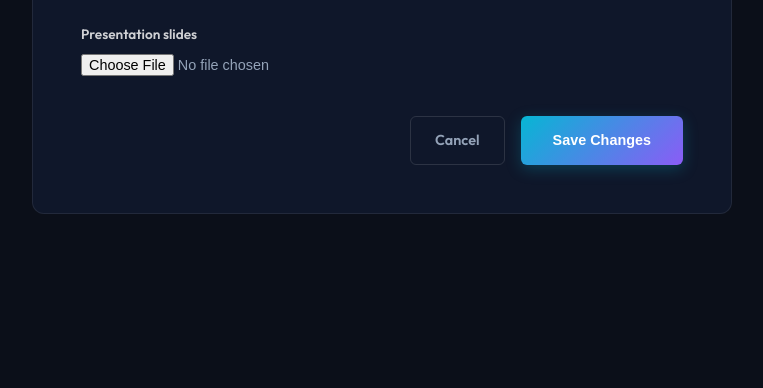
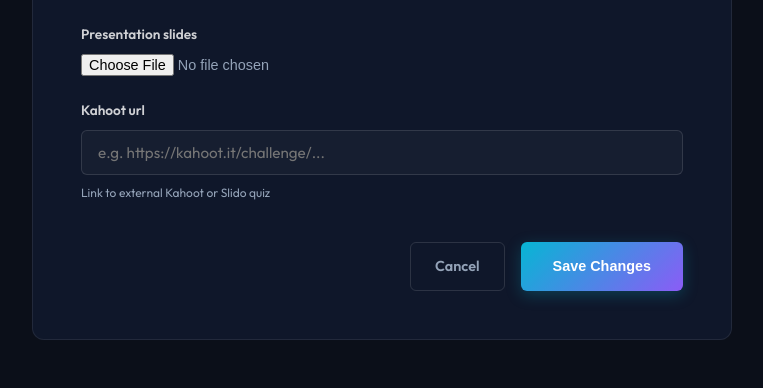
Before and after one commit to imasinde-sudo/gdsai-web, a Django app: page /dashboard/sessions/add/ in a window 1280 px wide. Shown: the part 1141-1529 px from the top of the page, without its empty margins (398-1161 px from the left). Before the commit the page ends 1355 px from the top, so only its background shows below. Run offline with Django 5.2, Linux system fonts and the light colour scheme; the visitor is signed in with stand-in values (Sample User, id 1); data that the repository does not hold is empty.

Commit message:
feat: add Heroku configuration and implement Kahoot link integration

```diff
--- a/core/core/settings.py
+++ b/core/core/settings.py
@@ -32,7 +32,7 @@ DEBUG = os.environ.get("DJANGO_DEBUG", "False").lower() in ("1", "true", "yes")
 
 ALLOWED_HOSTS = [
     h.strip()
-    for h in os.environ.get("DJANGO_ALLOWED_HOSTS", "localhost,127.0.0.1,.onrender.com").split(",")
+    for h in os.environ.get("DJANGO_ALLOWED_HOSTS", "localhost,127.0.0.1,.onrender.com,.herokuapp.com").split(",")
     if h.strip()
 ]
 
--- a/core/events/forms.py
+++ b/core/events/forms.py
@@ -45,7 +45,7 @@ class SpeakerForm(forms.ModelForm):
 class SessionForm(forms.ModelForm):
     class Meta:
         model = Session
-        fields = ["event", "title", "description", "start_time", "end_time", "location", "speakers", "presentation_slides"]
+        fields = ["event", "title", "description", "start_time", "end_time", "location", "speakers", "presentation_slides", "kahoot_url"]
         widgets = {
             "event": forms.Select(attrs={"class": "form-select"}),
             "title": forms.TextInput(attrs={"placeholder": "e.g. Keynote Presentation", "class": "form-input"}),
@@ -55,6 +55,7 @@ class SessionForm(forms.ModelForm):
             "location": forms.TextInput(attrs={"placeholder": "e.g. Room 104", "class": "form-input"}),
             "speakers": forms.SelectMultiple(attrs={"class": "form-select-multiple"}),
             "presentation_slides": forms.ClearableFileInput(attrs={"class": "form-input-file"}),
+            "kahoot_url": forms.URLInput(attrs={"placeholder": "e.g. https://kahoot.it/challenge/...", "class": "form-input"}),
         }
 
     def clean(self):
--- a/core/events/models.py
+++ b/core/events/models.py
@@ -37,6 +37,7 @@ class Session(models.Model):
     location = models.CharField(max_length=255, blank=True, help_text="Specific room or venue section")
     speakers = models.ManyToManyField(Speaker, related_name="sessions", blank=True)
     presentation_slides = models.FileField(upload_to="slides/", blank=True, null=True)
+    kahoot_url = models.URLField(max_length=500, blank=True, null=True, help_text="Link to external Kahoot or Slido quiz")
 
     class Meta:
         ordering = ["start_time"]
--- a/core/events/serializers.py
+++ b/core/events/serializers.py
@@ -62,7 +62,7 @@ class SessionListSerializer(serializers.ModelSerializer):
         model = Session
         fields = [
             "id", "event", "event_title", "title",
-            "start_time", "end_time", "location", "speakers",
+            "start_time", "end_time", "location", "speakers", "kahoot_url",
         ]
 
 
@@ -75,7 +75,7 @@ class SessionSerializer(serializers.ModelSerializer):
         model = Session
         fields = [
             "id", "event", "event_title", "title", "description",
-            "start_time", "end_time", "location", "speakers", "presentation_slides",
+            "start_time", "end_time", "location", "speakers", "presentation_slides", "kahoot_url",
         ]
 
 
--- /dev/null
+++ b/runtime.txt
@@ -0,0 +1 @@
+python-3.13.5
```
Also changed, not shown: core/events/templates/events/event_detail.html (+13 -4 lines), core/events/migrations/0003_session_kahoot_url.py (added), 1 other file.
